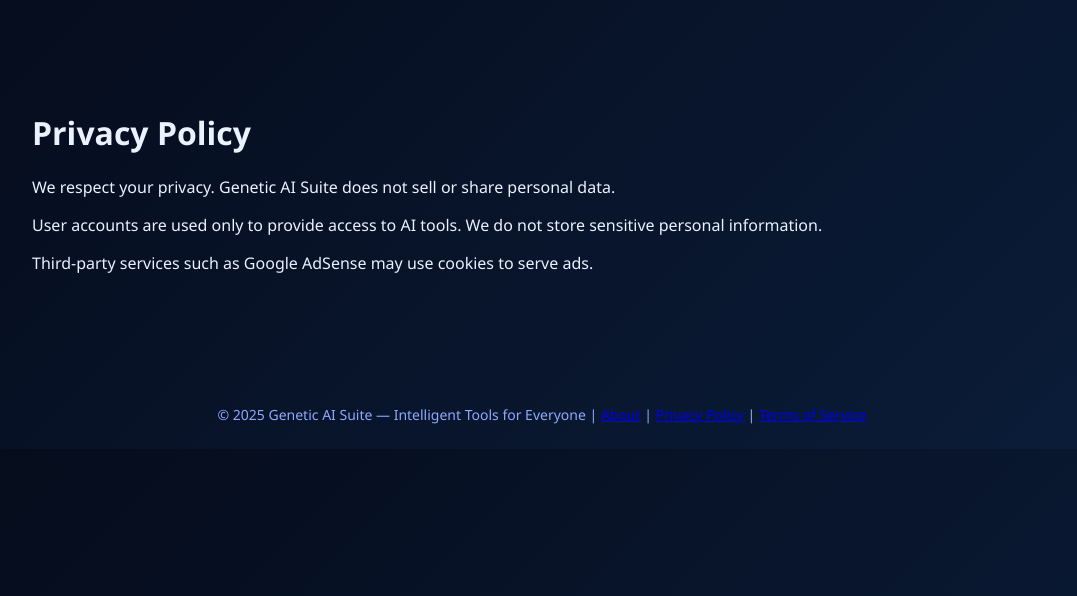
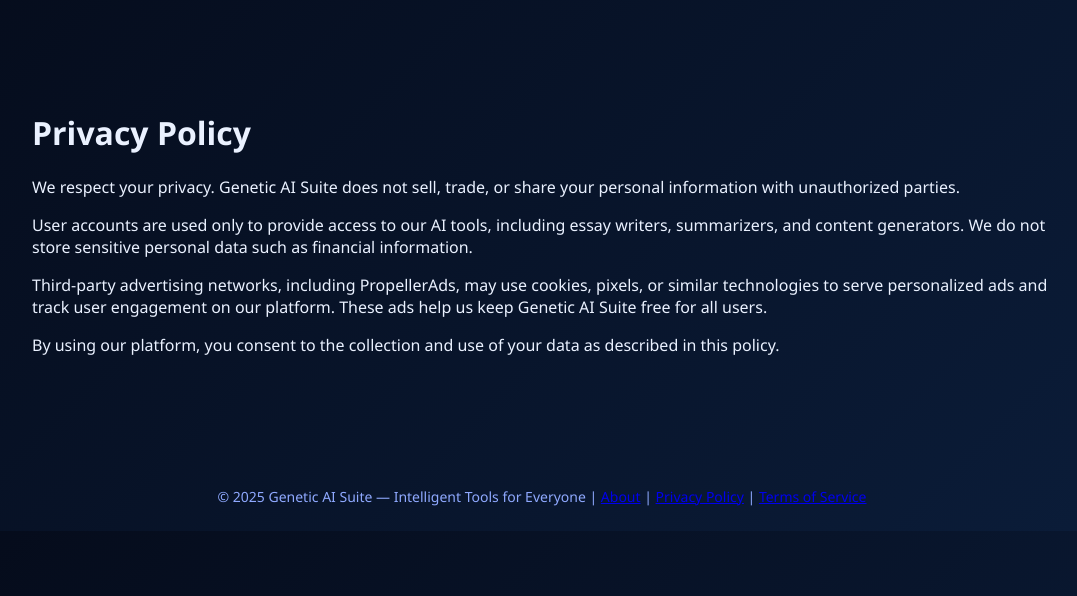
Before and after one commit to supreme-ai-gif/Genetic-suite, a Flask app: page /privacy in a window 1280 px wide. Shown: the part 87-683 px from the top of the page, without its empty margins (98-1175 px from the left). Run offline with Flask 3, Linux system fonts and the light colour scheme.

Commit message:
Update privacy.html

```diff
--- a/templates/privacy.html
+++ b/templates/privacy.html
@@ -3,15 +3,20 @@
 <h1>Privacy Policy</h1>
 
 <p>
-We respect your privacy. Genetic AI Suite does not sell or share personal data.
+We respect your privacy. Genetic AI Suite does not sell, trade, or share your personal information with unauthorized parties.
 </p>
 
 <p>
-User accounts are used only to provide access to AI tools.
-We do not store sensitive personal information.
+User accounts are used only to provide access to our AI tools, including essay writers, summarizers, and content generators.
+We do not store sensitive personal data such as financial information.
 </p>
 
 <p>
-Third-party services such as Google AdSense may use cookies to serve ads.
+Third-party advertising networks, including PropellerAds, may use cookies, pixels, or similar technologies to serve personalized ads and track user engagement on our platform.
+These ads help us keep Genetic AI Suite free for all users.
+</p>
+
+<p>
+By using our platform, you consent to the collection and use of your data as described in this policy.
 </p>
 {% endblock %}
```
